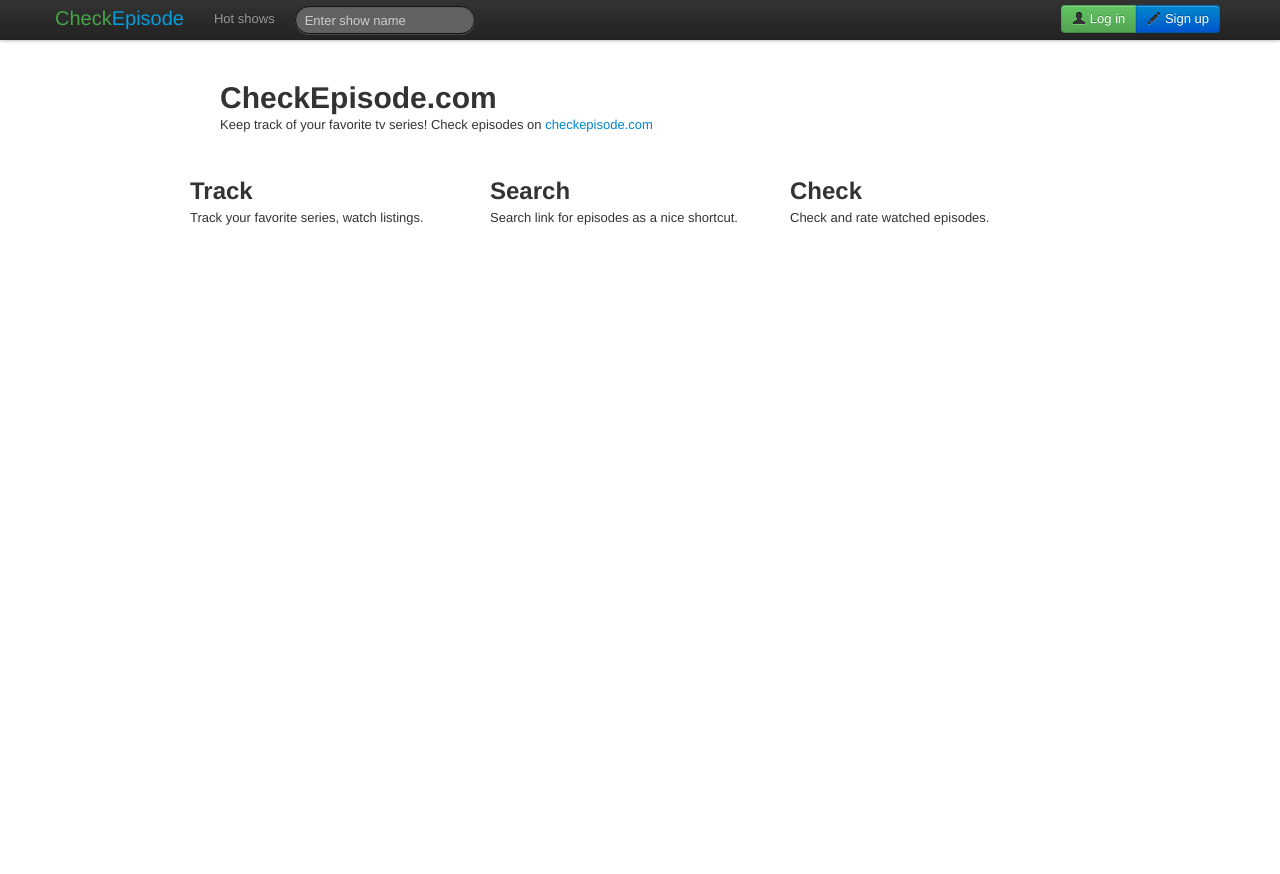
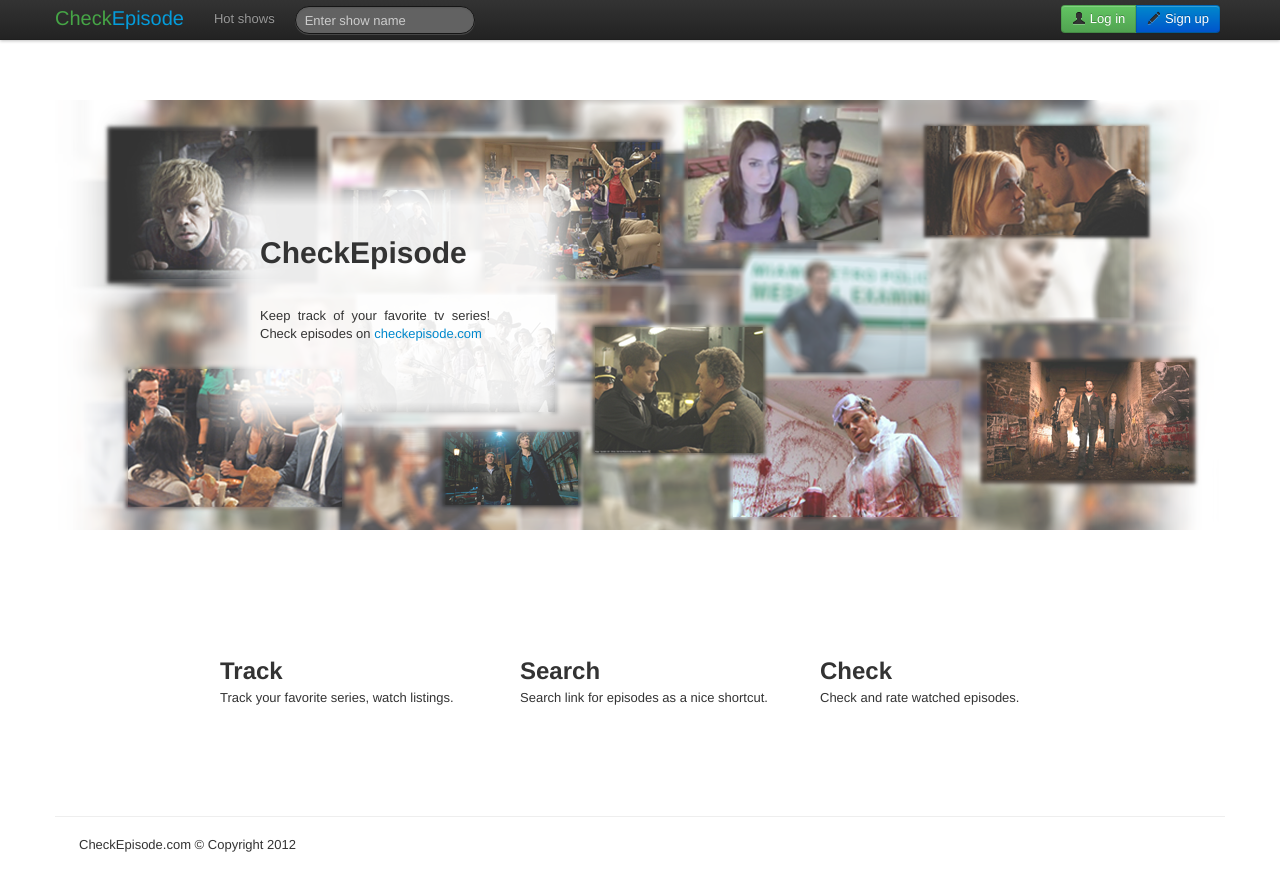
Before and after one commit to ondrajz/flask-checkepisode, a Python web app: template checkepisode/templates/home.html in a window 1280 px wide. Before the commit the page ends 225 px from the top, so only its background shows below. Run offline with Jinja, Linux system fonts and the light colour scheme; the template is opened without the code that fills it, so the values that code supplies are empty; some libraries are stand-ins or nearby versions.

Commit message:
home page edited added background picture

```diff
--- a/checkepisode/templates/home.html
+++ b/checkepisode/templates/home.html
@@ -1,19 +1,27 @@
 {% extends "base.html" %}
 
 {% block extrahead %}
+<style type="text/css">
+    body {
+        text-align: justify;
+        margin-top: 50px;
+        background: url("/static/img/background.png") no-repeat scroll center 100px white;
+        padding-top: 120px;
+    }
+</style>
 {% endblock %}
 
 {% block content %}
 <div style="width: 900px; margin: 0 auto;">
-    <div style="padding:30px">
+    <div style="padding:65px 0 0 70px; width: 230px;">
         <h1>
-            CheckEpisode.com
+            CheckEpisode
         </h1>
-
+        <br><br>
         <p>Keep track of your favorite tv series! Check episodes on <a href="http://checkepisode.com/">checkepisode.com</a></p>
 
     </div>
-    <div class="row">
+    <div class="row" style="margin: 310px 0 100px;">
         <div class="span3">
             <h2>Track</h2>
             <p>
@@ -35,6 +43,3 @@
     </div>
 </div>
 {% endblock %}
-
-{% block footer %}
-{% endblock %}
```
Also changed, not shown: checkepisode/static/img/background.png (added). Lines whose indentation alone changed are shown as unchanged.
